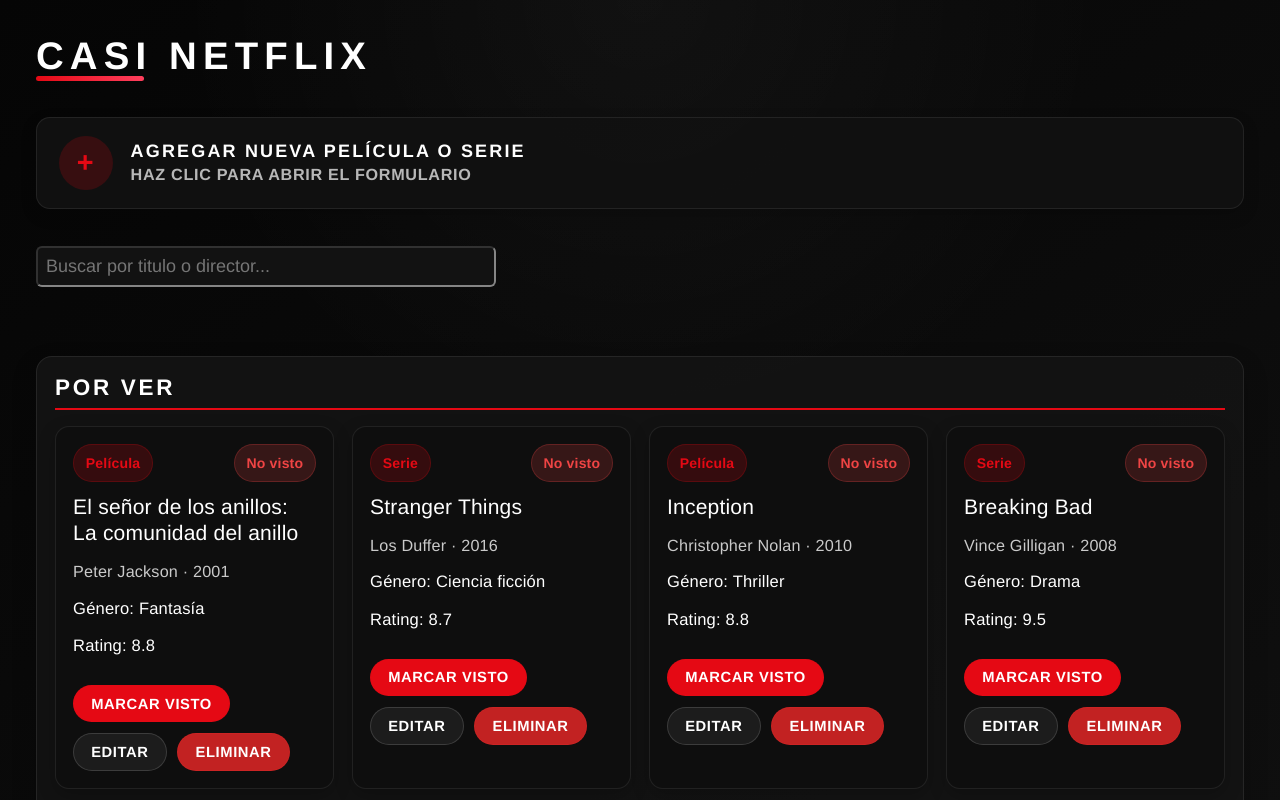
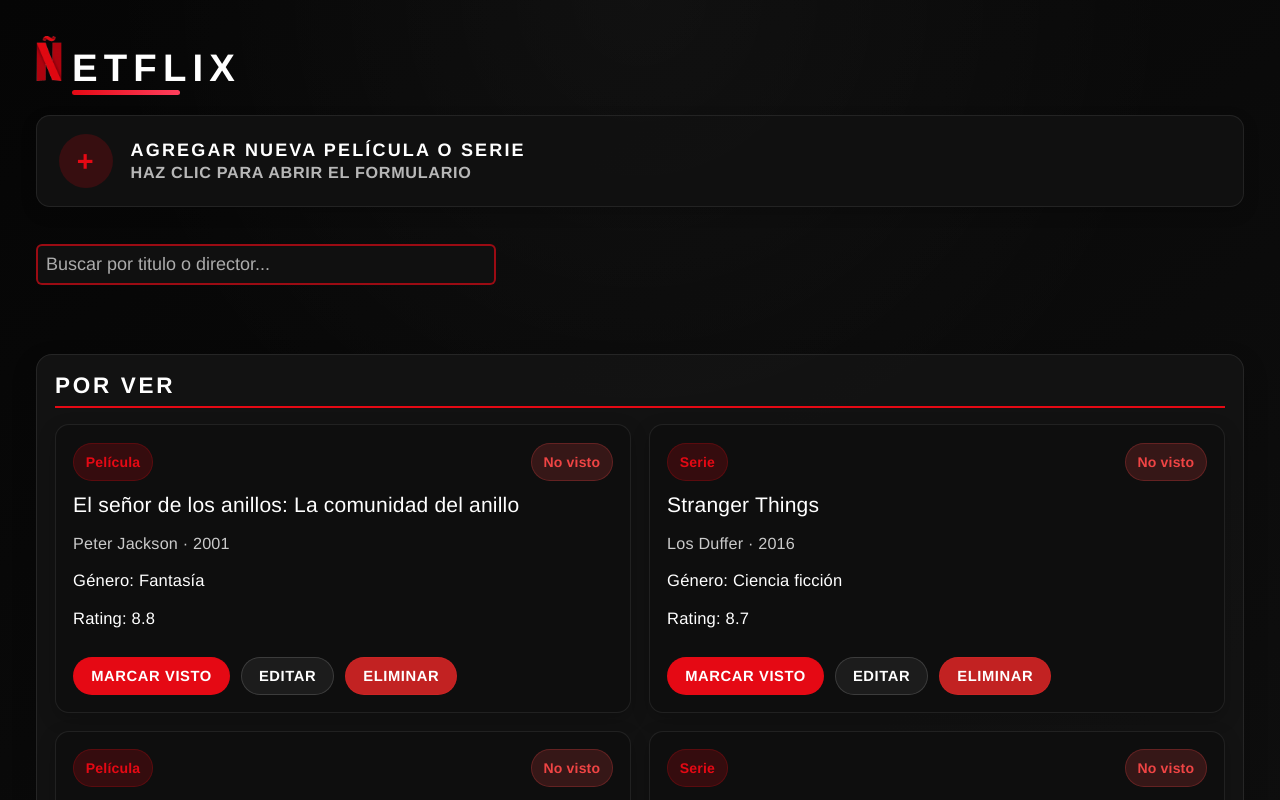
Before and after one commit to valentin-bustamante/27.456.000, a React (Vite) app: page / in a window 1280 px wide. Shown: the top 800 px of the page. Built offline with nearby package versions, Linux system fonts and the light colour scheme.

Commit message:
cambio de estilos

```diff
--- a/src/components/Cards/Cards.module.css
+++ b/src/components/Cards/Cards.module.css
@@ -1,7 +1,7 @@
 .grid {
   display: grid;
   gap: 1rem;
-  grid-template-columns: repeat(auto-fit, minmax(260px, 1fr));
+  grid-template-columns: repeat(2, 1fr);
   margin: 0.9rem 0;
 }
 
--- a/src/components/ListSection/ListSection.jsx
+++ b/src/components/ListSection/ListSection.jsx
@@ -11,6 +11,7 @@
   onDelete,
 }) => {
   return (
+    <div className={styles.sectionDiv}>
     <section className={styles.section}>
       <h2 className={styles.title}>{title}</h2>
       <Cards
@@ -21,6 +22,7 @@
         onDelete={onDelete}
       />
     </section>
+    </div>
   );
 };
 
--- a/src/components/ListSection/ListSection.module.css
+++ b/src/components/ListSection/ListSection.module.css
@@ -5,8 +5,14 @@
   border: 1px solid rgba(255, 255, 255, 0.08);
   border-radius: 16px;
   box-shadow: 0 10px 24px rgba(0, 0, 0, 0.24);
+  width: 100%;
+  flex-wrap: wrap;
 }
 
+.sectionDiv {
+  display: flex;
+  justify-content: center;
+}
 .title {
   margin-bottom: 0.9rem;
   font-size: 1.25rem;
--- a/src/components/MovieCard/MovieCard.jsx
+++ b/src/components/MovieCard/MovieCard.jsx
@@ -6,6 +6,7 @@
 
 const MovieCardComponent = ({ item, onToggleViewed, onEdit, onDelete }) => {
   return (
+
     <article className={styles.card}>
       <div className={styles.cardHeader}>
         <Badge variant="type">{item.type}</Badge>
--- a/src/components/MovieCard/MovieCard.module.css
+++ b/src/components/MovieCard/MovieCard.module.css
@@ -10,6 +10,7 @@
   transition: transform 0.22s ease, box-shadow 0.22s ease, border-color 0.22s ease;
   position: relative;
   overflow: hidden;
+  min-width: 50%;
 }
 
 .card:hover {
@@ -27,6 +28,8 @@
 }
 
 .actions {
+height: 100%;
+  align-content: end;
   display: flex;
   flex-wrap: wrap;
   gap: 0.6rem;
--- a/src/components/SearchBar/SearchBar.module.css
+++ b/src/components/SearchBar/SearchBar.module.css
@@ -3,7 +3,11 @@
     width: 100%;
     padding: 8px;
     border-radius: 6px;
-    border-color: 2px solid rgba(229, 9, 20, 0.65);
+    border: 2px solid rgba(229, 9, 20, 0.65);
     margin: 10px 0;
     max-width: 460px;
+    background-color: rgba(18, 18, 18, 0.94);
 }
+.search-bar::placeholder {
+    color: rgba(255, 255, 255, 0.65);
+}
--- a/src/components/titulo/titulo.module.css
+++ b/src/components/titulo/titulo.module.css
@@ -1,13 +1,13 @@
 .titulo {
   font-size: clamp(2rem, 3vw, 2.6rem);
   font-weight: 800;
-  text-align: left;
   margin: 0 0 0.8rem;
   color: #ffffff;
   text-transform: uppercase;
   letter-spacing: 0.16em;
   position: relative;
   line-height: 1.02;
+  display: inline;
 }
 
 .titulo::after {
--- a/src/pages/home/home.jsx
+++ b/src/pages/home/home.jsx
@@ -6,7 +6,7 @@
 import { ListSection } from "../../components/ListSection/ListSection";
 import styles from "./home.module.css";
 
-const nombreProyecto = "casi netflix";
+const nombreProyecto = "etflix";
 
 
 const initialArreglo = [
@@ -210,7 +210,11 @@
 
   return (
     <div className={styles.home}>
+      <div className="header">
+      <img src="../src/assets/logo.png" alt="Logo" className={styles.logo}/>
       <Titulo texto={nombreProyecto} />
+        </div>
+
 
       <Button
         type="button"
--- a/src/pages/home/home.module.css
+++ b/src/pages/home/home.module.css
@@ -173,3 +173,17 @@
   border-bottom: 2px solid #e50914;
   padding-bottom: 0.4rem;
 }
+
+
+.header{
+  display: flex;
+  align-items: center;
+    justify-content: center;
+    flex-direction: row;
+  gap: 1.5rem;
+}
+
+.logo{
+  width: 2rem;
+  padding-right: 10px;
+}
```
Also changed, not shown: src/assets/logo.png (added), 1 other file (tests, documents, lock files or other folders).
